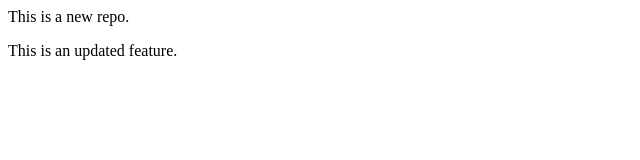
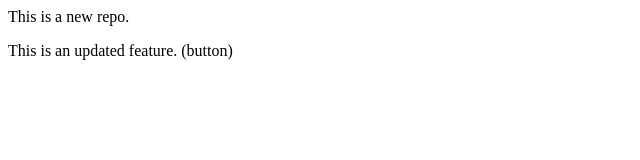
Before and after one commit to DineshSa90/localrepo, a plain HTML site: page Index.html in a window 1280 px wide. Shown: the full height of the page, 0-640 px from the left. Drawn offline with Linux system fonts and the light colour scheme.

```diff
--- a/Index.html
+++ b/Index.html
@@ -1,2 +1,2 @@
 <p> This is a new repo.</p>
-<p> This is an updated feature.</p>
+<p> This is an updated feature. (button) </p>
```
